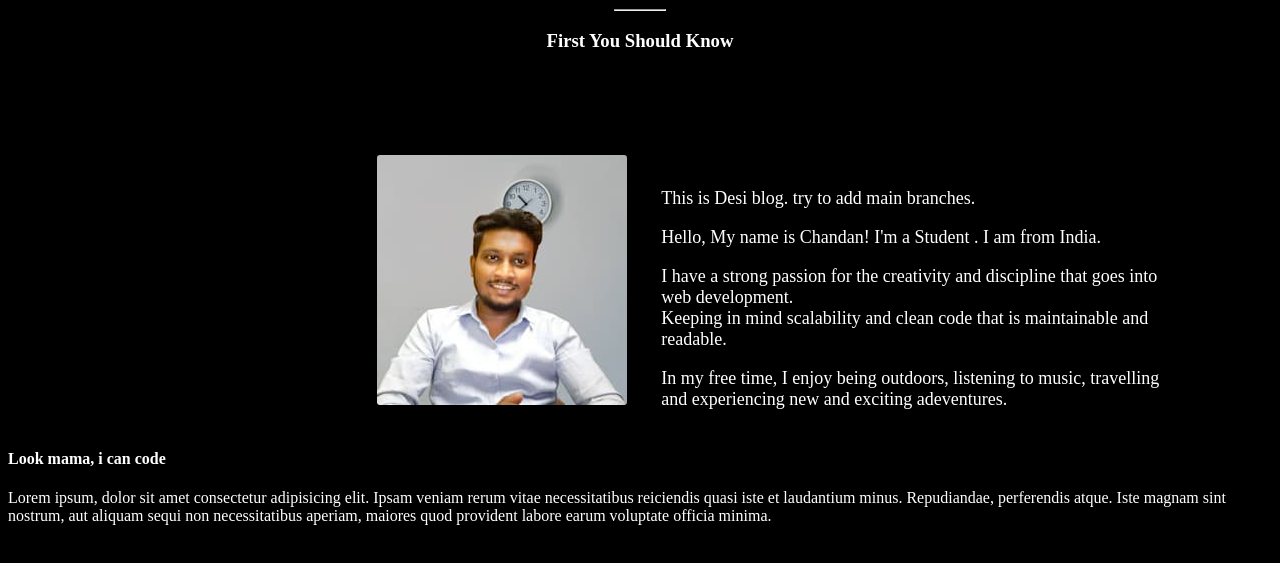
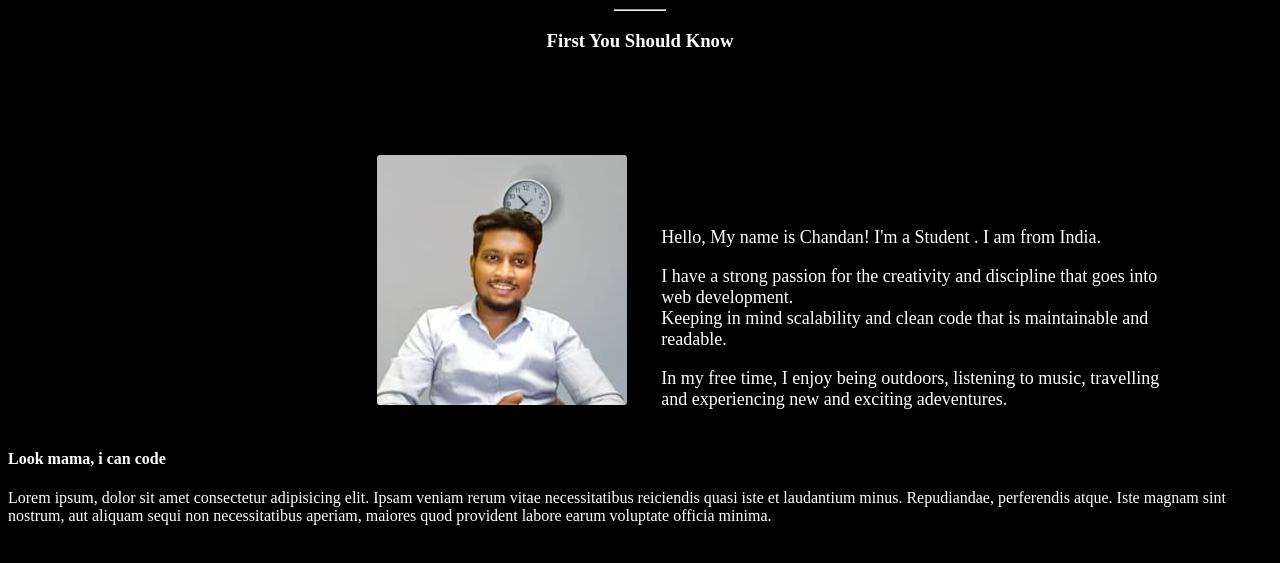
Before and after one commit to chandan-mandi/my-first-repo, a plain HTML site: page index.html in a window 1280 px wide. Shown: the part 101-664 px from the top of the page. Drawn offline with Linux system fonts and the light colour scheme.

Commit message:
hidden desi blog

```diff
--- a/index.html
+++ b/index.html
@@ -19,7 +19,7 @@
         <img src="images/chandan resume pic.jpg" alt="">
     </div>
     <div class="about-me-description">
-        <p>This is Desi blog. try to add main branches.</p>
+        <!--<p>This is Desi blog. try to add main branches.</p> -->
         <p>Hello, My name is Chandan! I'm a Student . I am from India. </p>
         <p>I have a strong passion for the creativity and discipline that goes into web development. <br>Keeping in mind scalability and clean code that is maintainable and readable.</p>
         <p>In my free time, I enjoy being outdoors, listening to music, travelling and experiencing new and exciting adeventures.</p>
```
